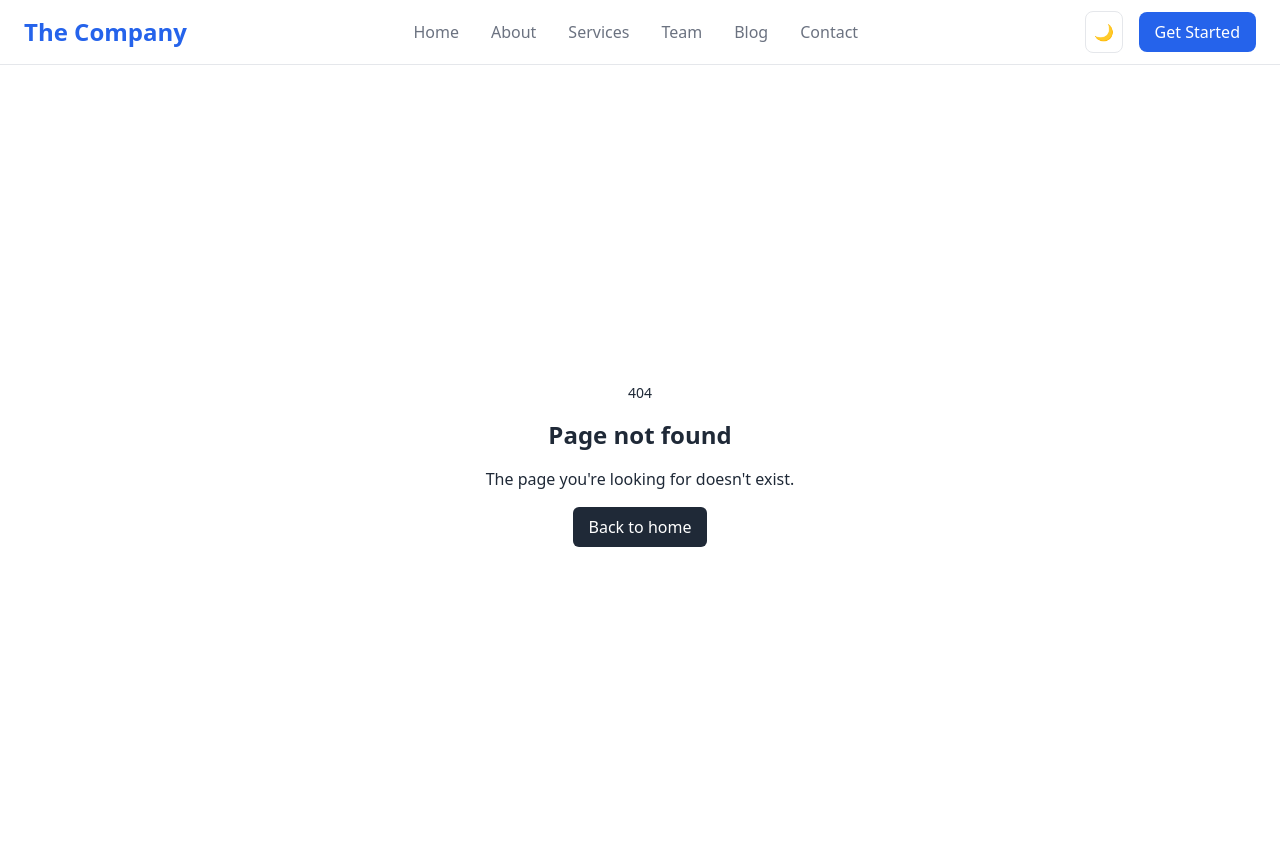
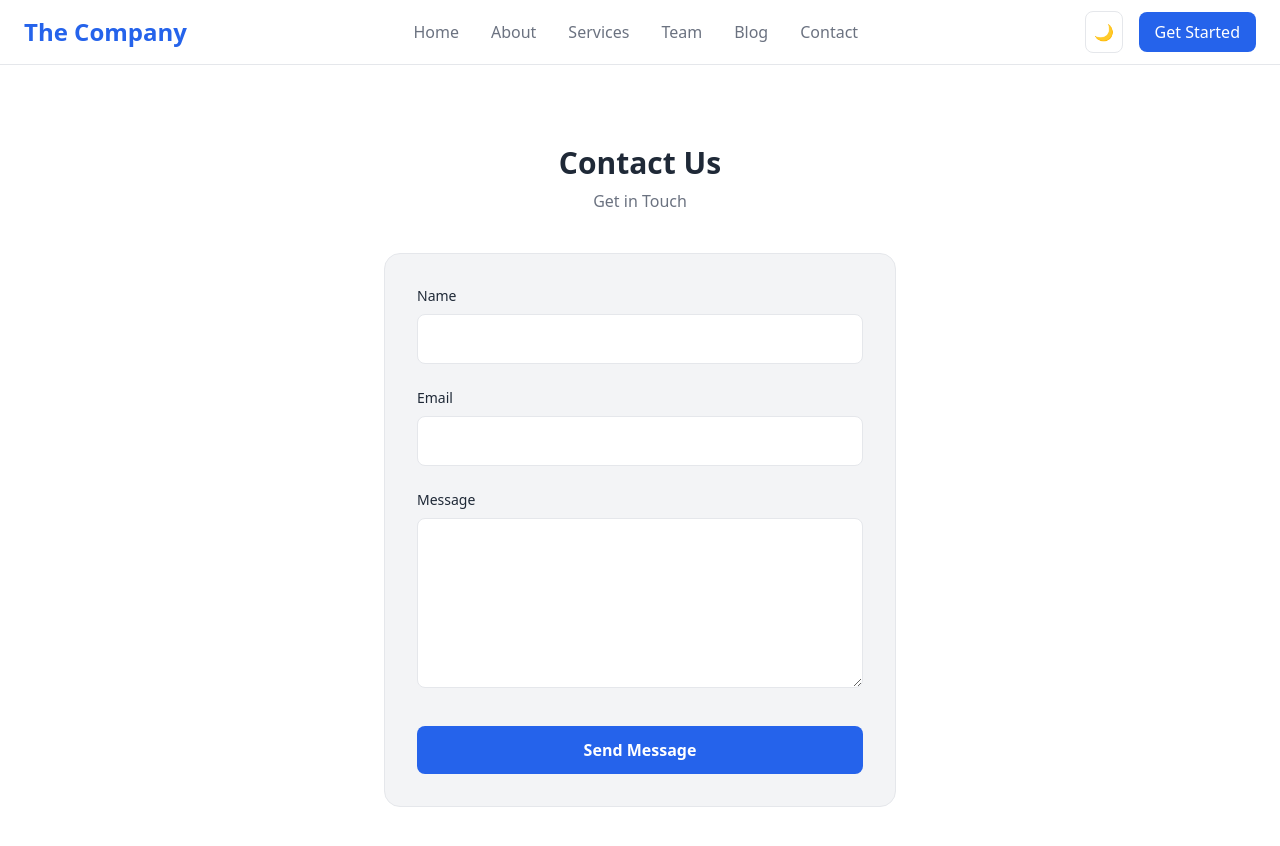
Before and after one commit to uzerjamal-mfsi/next-company-site, a Next.js app: page /contact in a window 1280 px wide. Before the commit this address had no page. Shown: the top 846 px of the page. Built offline with nearby package versions, Linux system fonts and the light colour scheme.

Commit message:
feat(contact): add contact page

```diff
--- /dev/null
+++ b/src/app/components/ContactForm.tsx
@@ -0,0 +1,93 @@
+'use client';
+
+import { useActionState } from 'react';
+import { type ContactFormState, submitContact } from '../contact/actions';
+
+const initialState: ContactFormState = {};
+
+export default function ContactForm() {
+  const [state, formAction, isPending] = useActionState(submitContact, initialState);
+
+  return (
+    <form action={formAction} noValidate className="border-border bg-muted rounded-2xl border p-8">
+      {state.message && (
+        <p
+          role={state.success ? 'status' : 'alert'}
+          className={`mb-6 rounded-lg p-4 text-sm font-medium ${
+            state.success ? 'bg-success text-success-foreground' : 'bg-error text-error-foreground'
+          }`}
+        >
+          {state.message}
+        </p>
+      )}
+
+      <div className="mb-6">
+        <label htmlFor="name" className="text-foreground mb-2 block text-sm font-medium">
+          Name
+        </label>
+        <input
+          id="name"
+          name="name"
+          type="text"
+          required
+          aria-invalid={Boolean(state.errors?.name)}
+          aria-describedby={state.errors?.name ? 'name-error' : undefined}
+          className="border-border bg-background text-foreground w-full rounded-lg border px-4 py-3"
+        />
+        {state.errors?.name && (
+          <p id="name-error" className="text-error-foreground mt-2 text-sm">
+            {state.errors.name[0]}
+          </p>
+        )}
+      </div>
+
+      <div className="mb-6">
+        <label htmlFor="email" className="text-foreground mb-2 block text-sm font-medium">
+          Email
+        </label>
+        <input
+          id="email"
+          name="email"
+          type="email"
+          required
+          aria-invalid={Boolean(state.errors?.email)}
+          aria-describedby={state.errors?.email ? 'email-error' : undefined}
+          className="border-border bg-background text-foreground w-full rounded-lg border px-4 py-3"
+        />
+        {state.errors?.email && (
+          <p id="email-error" className="text-error-foreground mt-2 text-sm">
+            {state.errors.email[0]}
+          </p>
+        )}
+      </div>
+
+      <div className="mb-8">
+        <label htmlFor="message" className="text-foreground mb-2 block text-sm font-medium">
+          Message
+        </label>
+        <textarea
+          id="message"
+          name="message"
+          rows={6}
+          required
+          aria-invalid={Boolean(state.errors?.message)}
+          aria-describedby={state.errors?.message ? 'message-error' : undefined}
+          className="border-border bg-background text-foreground w-full rounded-lg border px-4 py-3"
+        />
+        {state.errors?.message && (
+          <p id="message-error" className="text-error-foreground mt-2 text-sm">
+            {state.errors.message[0]}
+          </p>
+        )}
+      </div>
+
+      <button
+        type="submit"
+        disabled={isPending}
+        className="bg-primary text-primary-foreground w-full rounded-lg px-8 py-3 font-semibold transition-opacity hover:opacity-90 disabled:opacity-60"
+      >
+        {isPending ? 'Sending…' : 'Send Message'}
+      </button>
+    </form>
+  );
+}
--- /dev/null
+++ b/src/app/contact/actions.ts
@@ -0,0 +1,44 @@
+'use server';
+
+import { z } from 'zod';
+
+const contactSchema = z.object({
+  name: z.string().min(2, 'Please enter your name.'),
+  email: z.email('Please enter a valid email address.'),
+  message: z.string().min(10, 'Please enter a message of at least 10 characters.'),
+});
+
+export type ContactFormState = {
+  success?: boolean;
+  message?: string;
+  errors?: {
+    name?: string[];
+    email?: string[];
+    message?: string[];
+  };
+};
+
+export async function submitContact(
+  _prevState: ContactFormState,
+  formData: FormData,
+): Promise<ContactFormState> {
+  const result = contactSchema.safeParse({
+    name: formData.get('name'),
+    email: formData.get('email'),
+    message: formData.get('message'),
+  });
+
+  if (!result.success) {
+    return {
+      success: false,
+      message: 'Please fix the errors below.',
+      errors: result.error.flatten().fieldErrors,
+    };
+  }
+
+  // TODO: persist submission to CMS/backend when available.
+  return {
+    success: true,
+    message: 'Thanks for reaching out! We will get back to you soon.',
+  };
+}
--- /dev/null
+++ b/src/app/contact/page.tsx
@@ -0,0 +1,23 @@
+import type { Metadata } from 'next';
+import ContactForm from '../components/ContactForm';
+
+export const metadata: Metadata = {
+  title: 'Contact | The Company',
+  description: 'Get in touch with The Company',
+};
+
+export default function ContactPage() {
+  return (
+    <section className="bg-background py-20">
+      <div className="mx-auto max-w-xl px-4 sm:px-6 lg:px-8">
+        <div className="mb-10 text-center">
+          <h1 className="text-foreground text-3xl font-bold">Contact Us</h1>
+
+          <p className="text-muted-foreground mx-auto mt-2 max-w-2xl">Get in Touch</p>
+        </div>
+
+        <ContactForm />
+      </div>
+    </section>
+  );
+}
```
